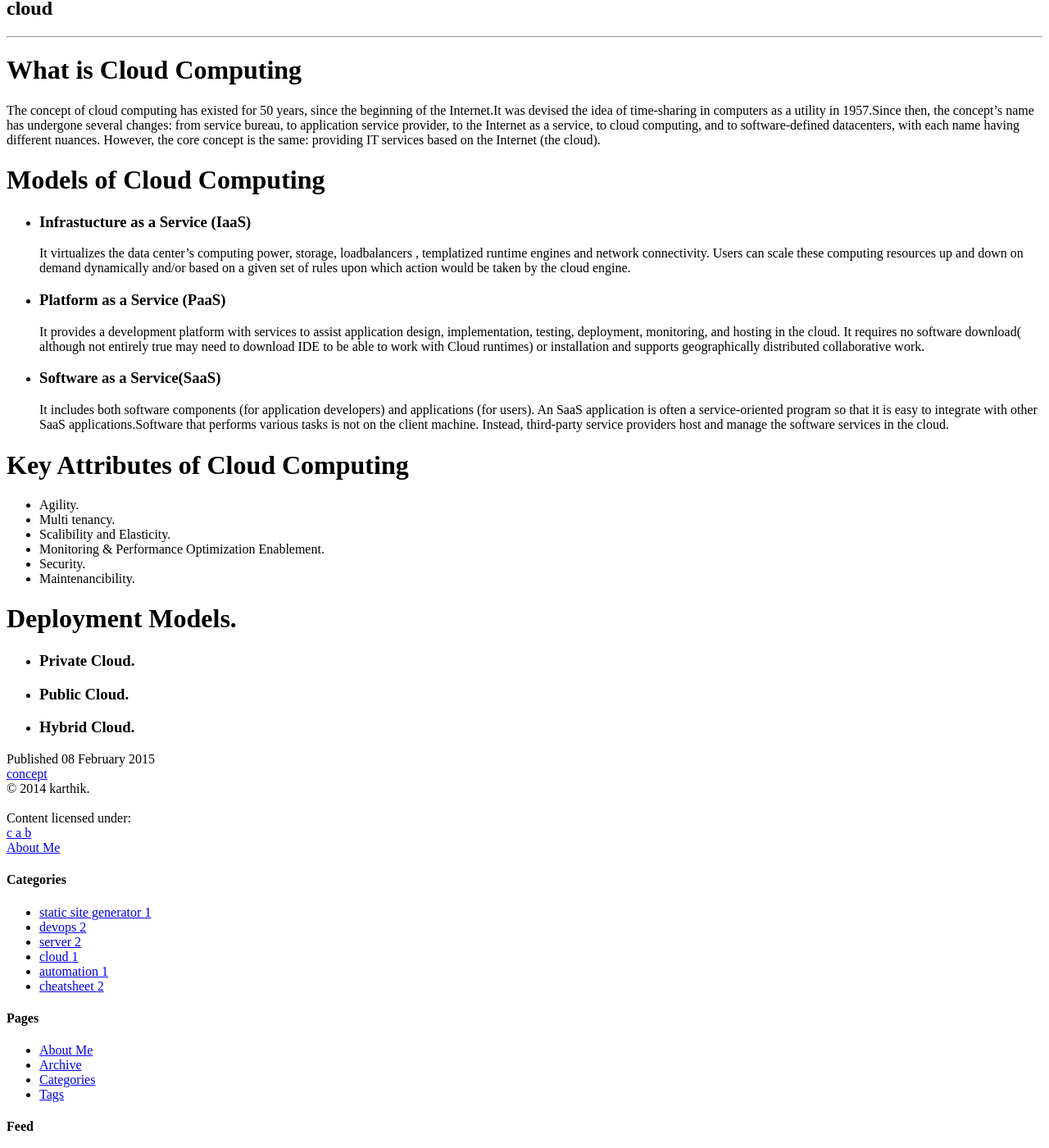
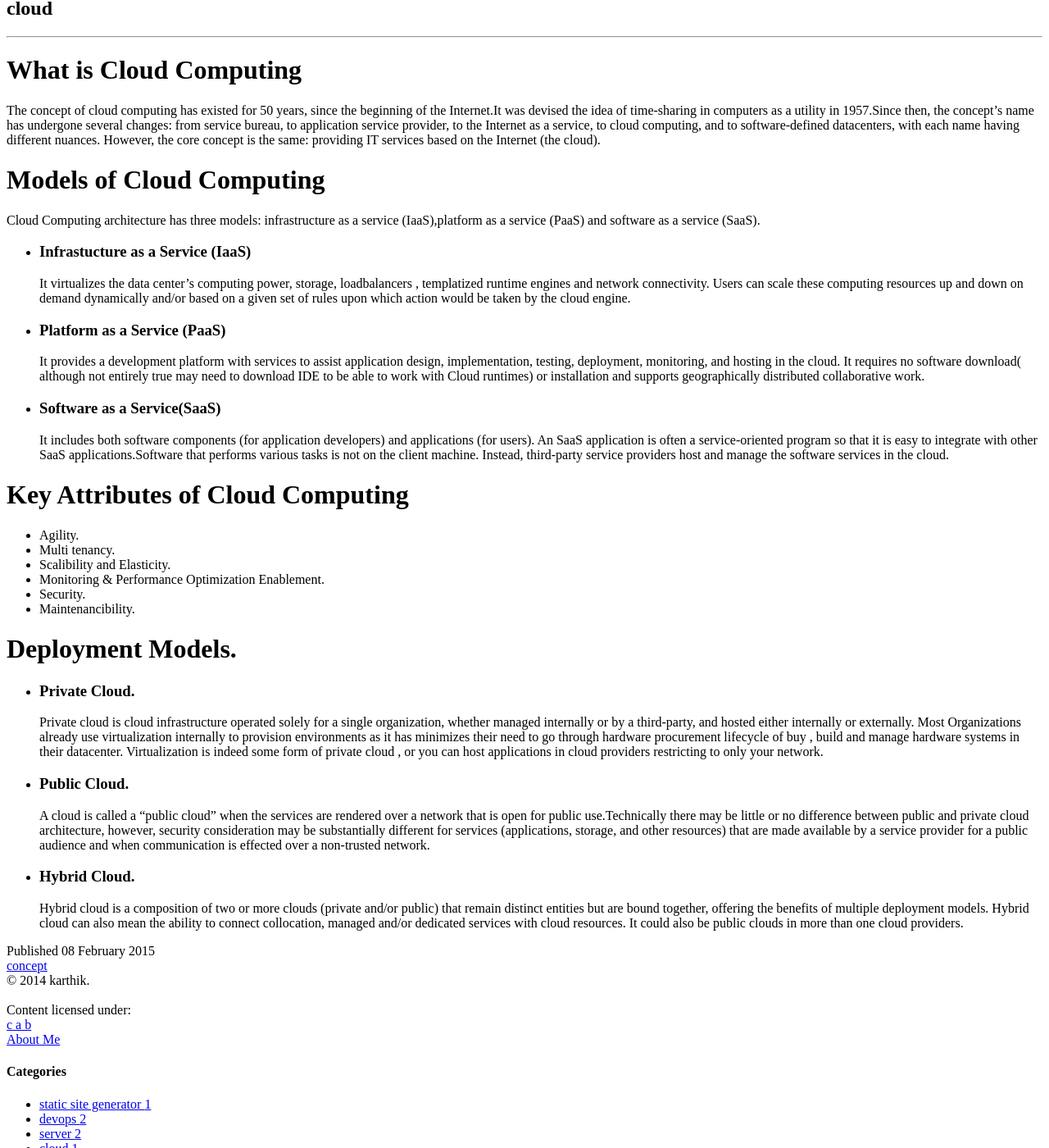
Before and after one commit to karpra/karpra.github.io, a Jekyll site: the page built from _posts/2015-2-8-Introduction to cloud computing.md, in a window 1280 px wide and 1400 px high, scrolled down 325 px. Shown: the whole window at 82% size. Built offline with Jekyll 4.4.1, drawn with Linux system fonts in a browser that asks for light colours; nearby versions of some CDN libraries; library files that are not in the unit come from our copies.

Commit message:
Update 2015-2-8-Introduction to cloud computing.md

```diff
--- a/_posts/2015-2-8-Introduction to cloud computing.md
+++ b/_posts/2015-2-8-Introduction to cloud computing.md
@@ -9,6 +9,7 @@ tags : [concept]
 The concept of cloud computing has existed for 50 years, since the beginning of the Internet.It was devised the idea of time-sharing in computers as a utility in 1957.Since then, the concept’s name has undergone several changes: from service bureau, to application service provider, to the Internet as a service, to cloud computing, and to software-defined datacenters, with each name having different nuances. However, the core concept is the same: providing IT services based on the Internet (the cloud).
 
 # Models of Cloud Computing
+Cloud Computing architecture has three models: infrastructure as a service (IaaS),platform as a service (PaaS) and software as a service (SaaS).
 
 + ### Infrastucture as a Service (IaaS)
 It virtualizes the data center's computing power, storage, loadbalancers , templatized runtime engines and network connectivity. Users can scale these computing resources up and down on demand dynamically and/or based on a given set of rules upon which action would be taken by the cloud engine.
@@ -30,7 +31,10 @@ It includes both software components (for application developers) and applicatio
 # Deployment Models.
 
 + ### Private Cloud.
+Private cloud is cloud infrastructure operated solely for a single organization, whether managed internally or by a third-party, and hosted either internally or externally. Most Organizations already use virtualization internally to provision environments as it has minimizes their need to go through hardware procurement lifecycle of buy , build and manage hardware systems in their datacenter. Virtualization is indeed some form of private cloud , or you can host applications in cloud providers restricting to only your network.
 
 + ### Public Cloud.
+A cloud is called a "public cloud" when the services are rendered over a network that is open for public use.Technically there may be little or no difference between public and private cloud architecture, however, security consideration may be substantially different for services (applications, storage, and other resources) that are made available by a service provider for a public audience and when communication is effected over a non-trusted network.
 
 + ### Hybrid Cloud.
+Hybrid cloud is a composition of two or more clouds (private and/or public) that remain distinct entities but are bound together, offering the benefits of multiple deployment models. Hybrid cloud can also mean the ability to connect collocation, managed and/or dedicated services with cloud resources. It could also be public clouds in more than one cloud providers.
```
